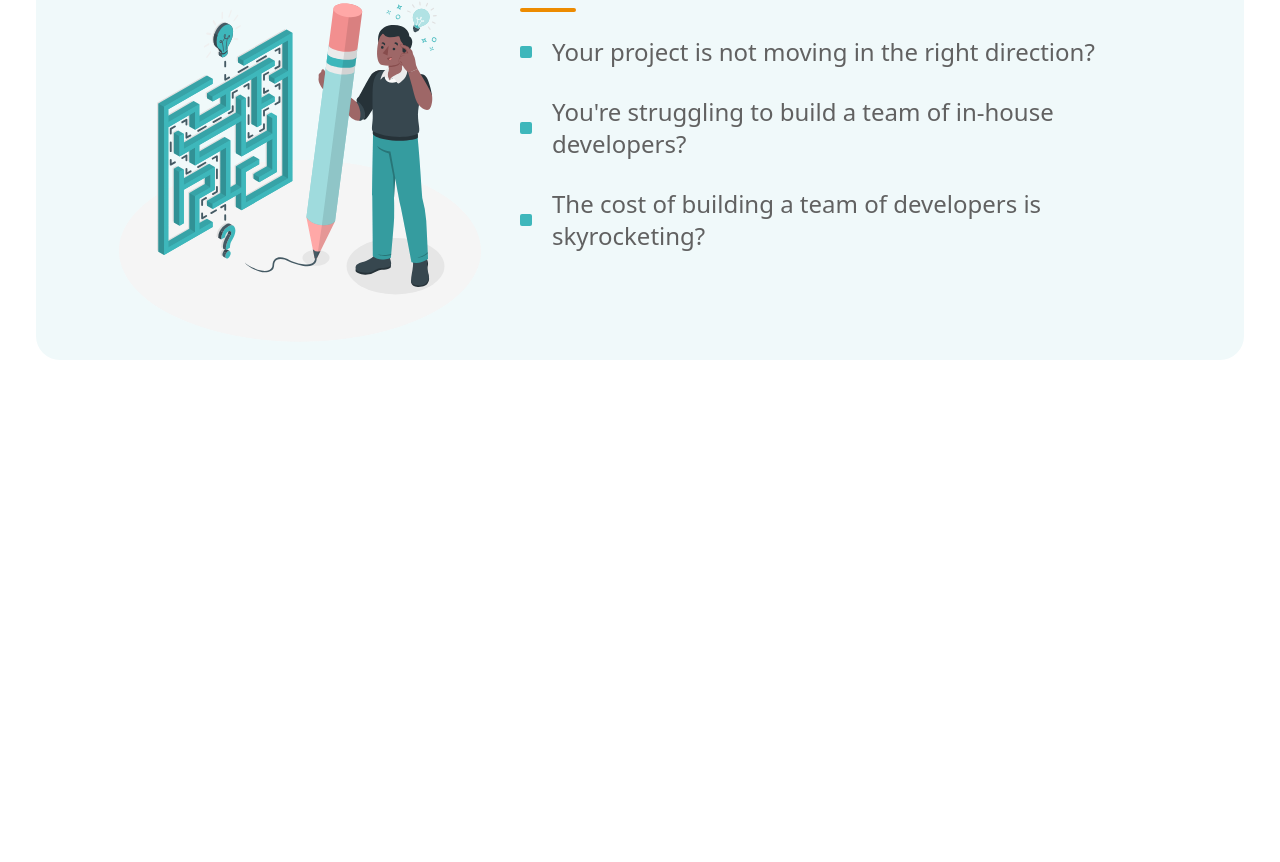
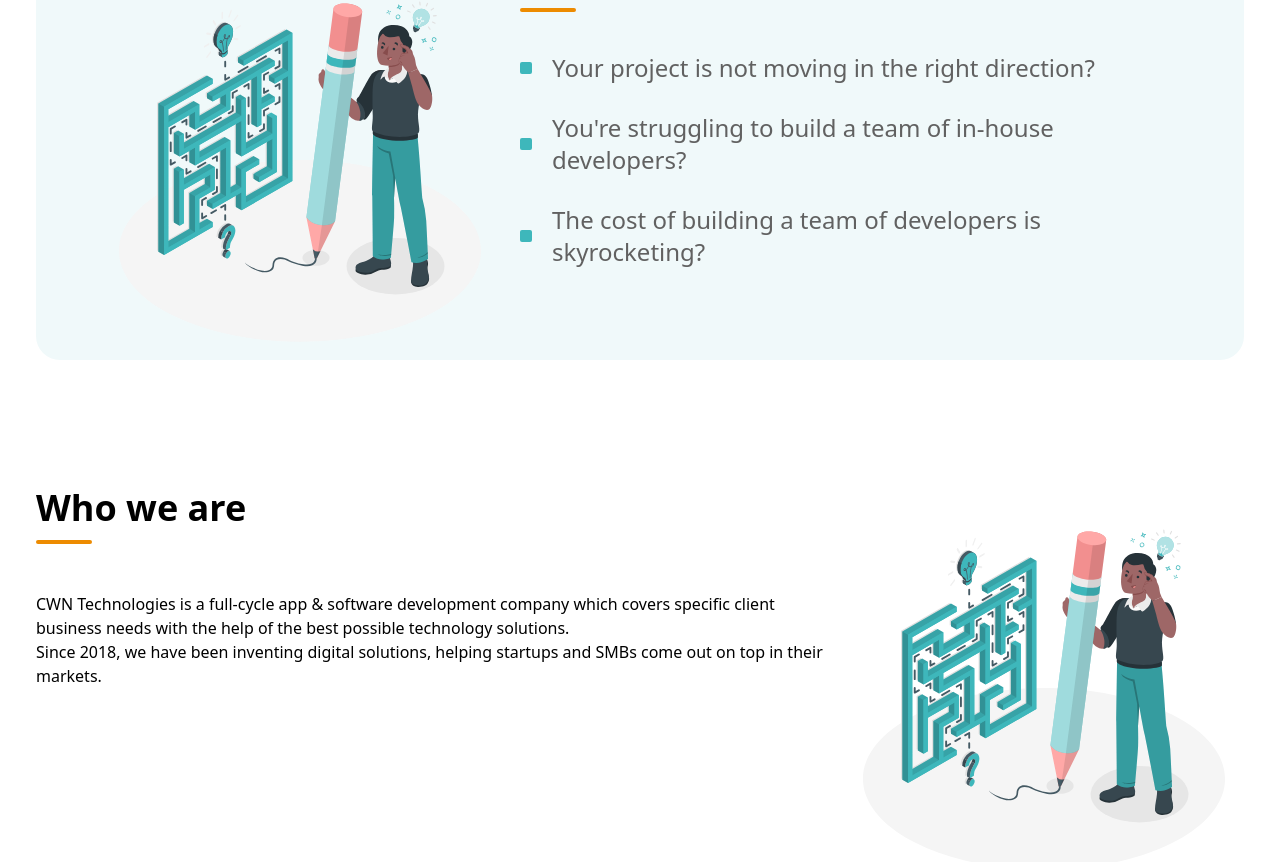
Before and after one commit to Malik-Haziq/CWN-Tech, a React (Vite) app: page / in a window 1280 px wide. Shown: the part 3273-4135 px from the top of the page. Before the commit the page ends 3761 px from the top, so only its background shows below. Built offline with nearby package versions, Linux system fonts and the light colour scheme; a web font is replaced by a local one.

Commit message:
who we are section halp

```diff
--- a/src/pages/home/Home.jsx
+++ b/src/pages/home/Home.jsx
@@ -161,11 +161,11 @@ export function Home() {
         <div className="flex flex-col xlg:flex-row gap-5 bg-main-mint px-5 xm:px-10 pt-8 sm:pt-10 lg:px-16 rounded-3xl">
           <img
             src={challenge}
-            alt="technology ecosystem"
+            alt="Problem solving"
             className="mx-auto w-[400px] md:hidden xlg:inline-block xlg:w-unset "
           />
           <div className="">
-            <h3 className="sub-heading mb-10 ">
+            <h3 className="sub-heading mb-10 xl:mb-14">
             Are you facing these challenges?
             </h3>
             <ul className="text-sub-para list-inside list-disc text-lg sm:text-xl lg:text-2xl">
@@ -175,6 +175,20 @@ export function Home() {
             </ul>
           </div>
         </div>
+      </section>
+
+      {/* /////////////////////// Who we are */}
+      <section className="section mb-32 flex">
+        <div>
+          <h2 className="h2">Who we are</h2>
+          <p>CWN Technologies is a full-cycle app & software development company which covers specific client business needs with the help of the best possible technology solutions.</p>
+          <p>Since 2018, we have been inventing digital solutions, helping startups and SMBs come out on top in their markets.</p>
+        </div>
+        <img
+            src={challenge}
+            alt="Problem solving"
+            className="mx-auto w-[400px] md:hidden xlg:inline-block xlg:w-unset "
+          />
       </section>
     </main>
   );
```
